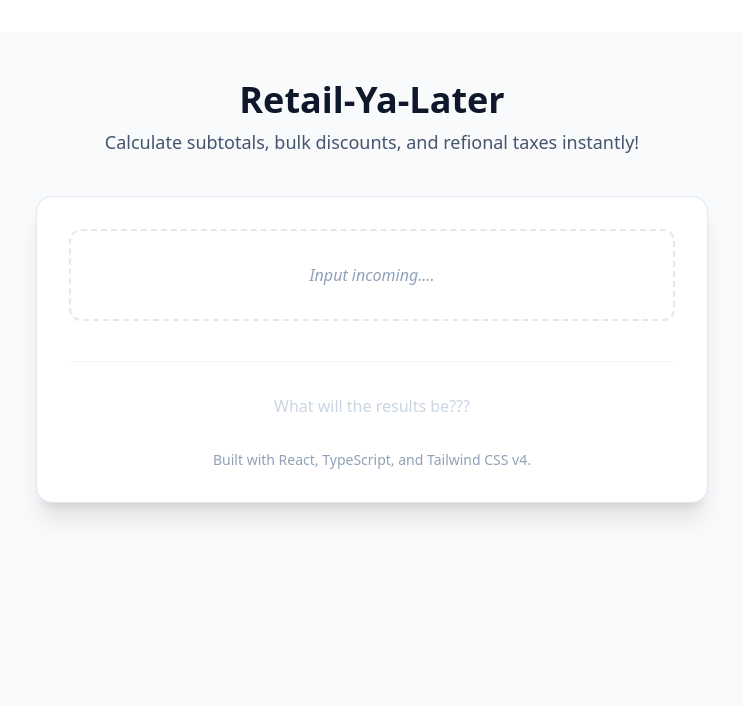
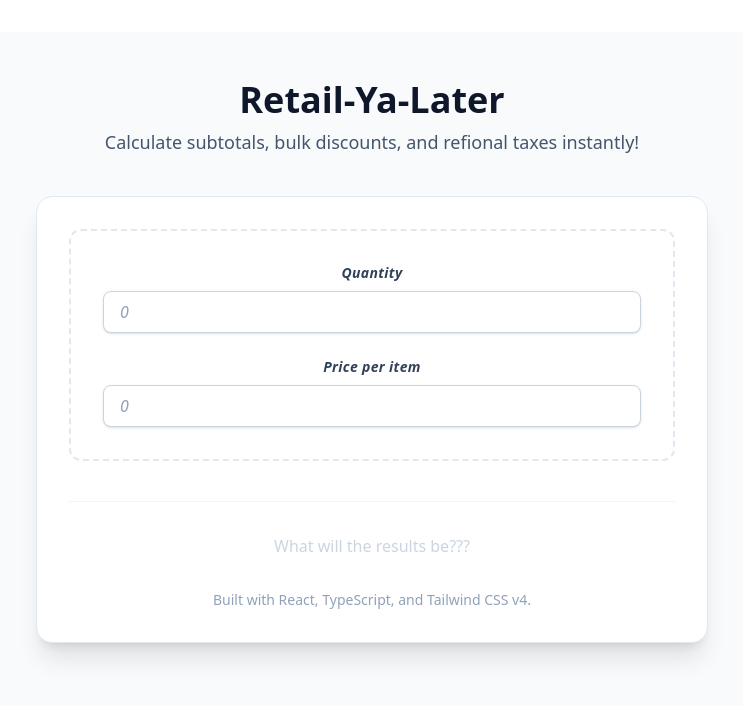
Before and after one commit to TiffRBarclay/retail-ya-later, a React (Vite) app: page / in a window 1280 px wide. Shown: the top 706 px of the page, without its empty margins (268-1011 px from the left). Built offline with nearby package versions, Linux system fonts and the light colour scheme.

Commit message:
Add quantity and price inputs

```diff
--- a/src/App.tsx
+++ b/src/App.tsx
@@ -1,6 +1,18 @@
-import './App.css'
+import { useState, type ChangeEvent } from "react";
+import "./App.css";
+import InputField from "./components/InputField";
 
 function App() {
+  const [quantity, setQuantity] = useState<number>(0);
+  const [price, setPrice] = useState<number>(0);
+
+  const handleQuantityChange = (e: ChangeEvent<HTMLInputElement>) => {
+    return setQuantity(Number(e.target.value));
+  };
+
+  const handlePriceChange = (e: ChangeEvent<HTMLInputElement>) => {
+    return setPrice(Number(e.target.value));
+  };
 
   return (
     <div className="min-h-screen bg-slate-50 py-12 px-4">
@@ -20,7 +32,24 @@ function App() {
           {/* Inputs Section */}
           <section className="space-y-6">
             <div className="border-2 border-dashed border-slate-200 rounded-xl p-8 text-center text-slate-400 italic">
-              Input incoming....
+              <div className="space-y-6">
+                <InputField
+                  id="quantity"
+                  label="Quantity"
+                  type="number"
+                  value={quantity}
+                  onChange={handleQuantityChange}
+                  placeholder="0"
+                />
+                <InputField
+                  id="price"
+                  label="Price per item"
+                  type="number"
+                  value={price}
+                  onChange={handlePriceChange}
+                  placeholder="0"
+                />
+              </div>
             </div>
           </section>
 
@@ -38,7 +67,7 @@ function App() {
         </main>
       </div>
     </div>
-  )
+  );
 }
 
-export default App
+export default App;
```
Lines whose indentation alone changed are shown as unchanged.
